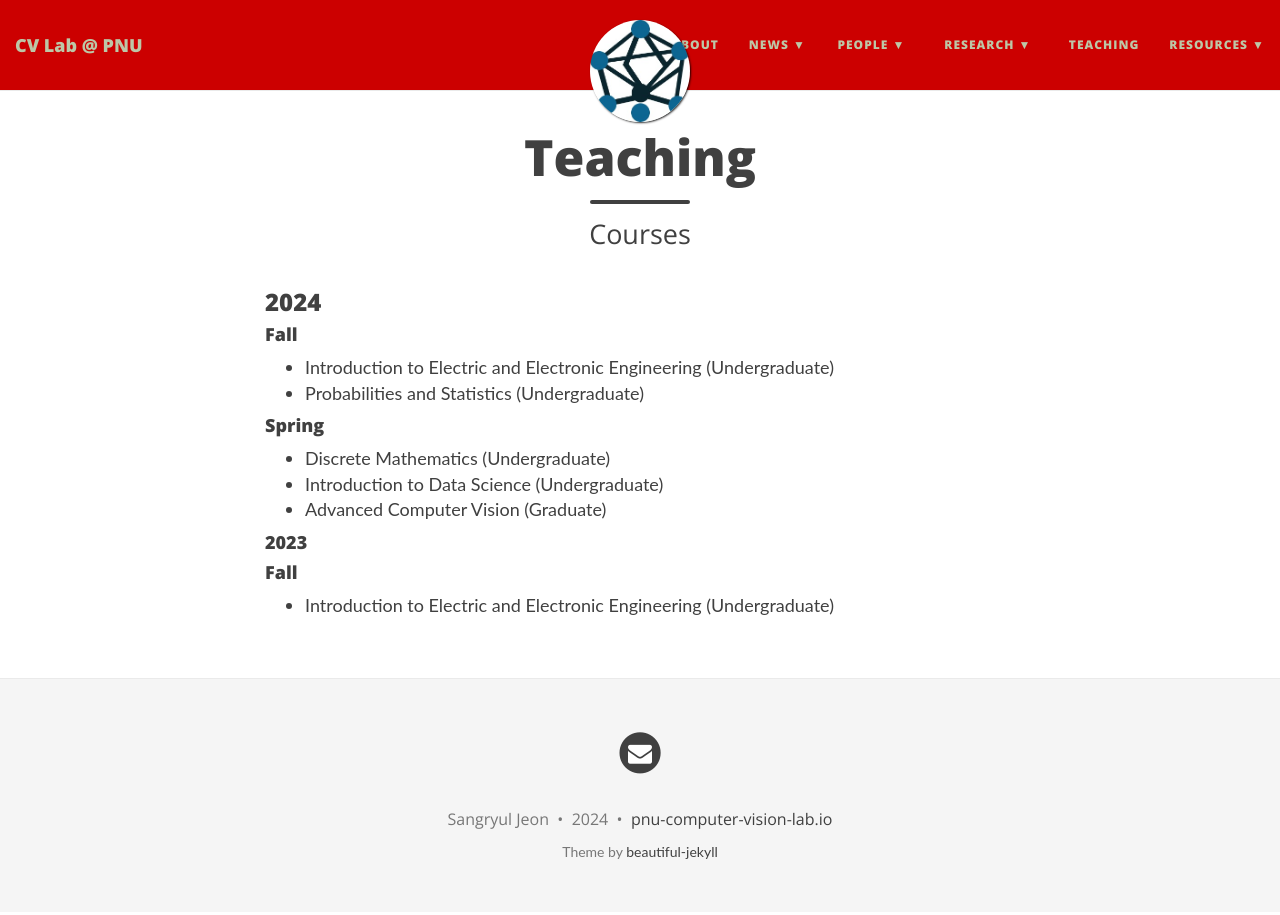
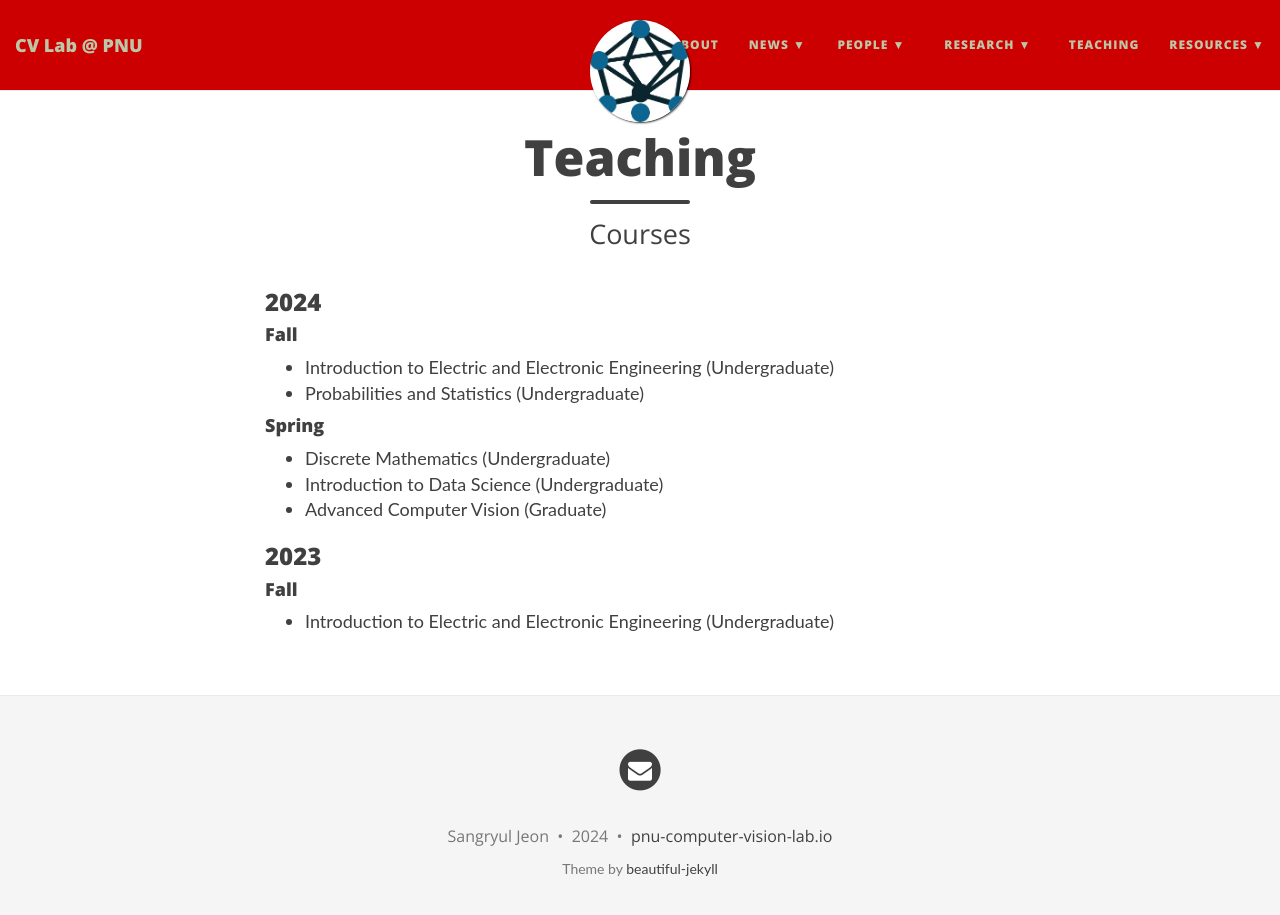
Before and after one commit to pnu-computer-vision-lab/pnu-computer-vision-lab.github.io, a Jekyll site: the page built from teaching.md, in a window 1280 px wide and 929 px high. Shown: the top 915 px of the window. Built offline with Jekyll 4.4.1, drawn with Linux system fonts in a browser that asks for light colours; nearby versions of some CDN libraries.

```diff
--- a/teaching.md
+++ b/teaching.md
@@ -13,6 +13,6 @@ subtitle: Courses
 - Introduction to Data Science (Undergraduate)
 - Advanced Computer Vision (Graduate)
 
-#### 2023
+### 2023
 #### Fall
 - Introduction to Electric and Electronic Engineering (Undergraduate)
```
